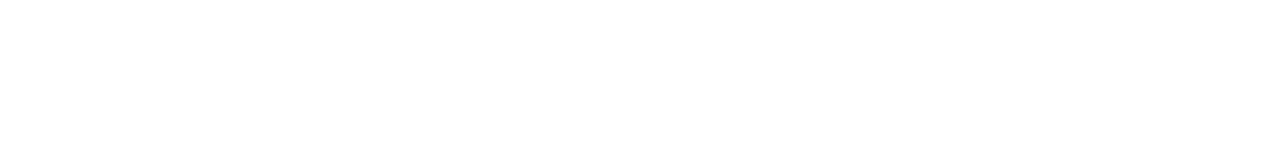
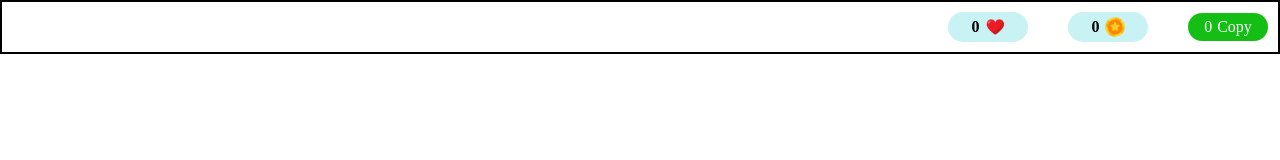
Before and after one commit to Lamisa-13/assignment5, a plain HTML site: page index.html in a window 1280 px wide. Drawn offline with Linux system fonts and the light colour scheme.

Commit message:
Third commit

```diff
--- a/index.html
+++ b/index.html
@@ -9,13 +9,16 @@
 <body>
     <header>
         <div class ="wishlist">
-
+            <span id = "counter-wishlist">0</span>
+            <img src="assets/heart.png" alt="heart logo">
         </div>
         <div class = "coins">
-
+            <span id = "counter-coins">0</span>
+            <img src="assets/coin.png" alt="coin logo">
         </div>
         <div class = "copy">
-
+            <span id = "counter-copy">0</span>
+            <span id = "label-copy">Copy</span>
         </div>
     </header>
     <main>
--- a/styles.css
+++ b/styles.css
@@ -0,0 +1,42 @@
+*{
+    box-sizing: border-box;
+    margin: 0;
+    padding: 0;
+}
+
+header{
+    border: 2px solid black;
+    display: flex;
+    align-items: center;
+    justify-content:end;
+    gap: 20px;
+
+}
+
+header > div{
+    display: flex;
+    align-items: center;
+    justify-content: center;
+    padding: 5px;
+    margin: 10px 10px;
+    border-radius: 20px;
+    width: 80px;
+    gap: 5px;
+
+}
+
+header > div img{
+    width: 20px;
+    height: 20px;
+}
+
+.copy{
+    background-color: rgb(21, 190, 21);
+    color: white
+}
+
+.coins, .wishlist{
+    background-color: rgb(200, 242, 243);
+    color: black;
+    font-weight: bolder;
+}
```
